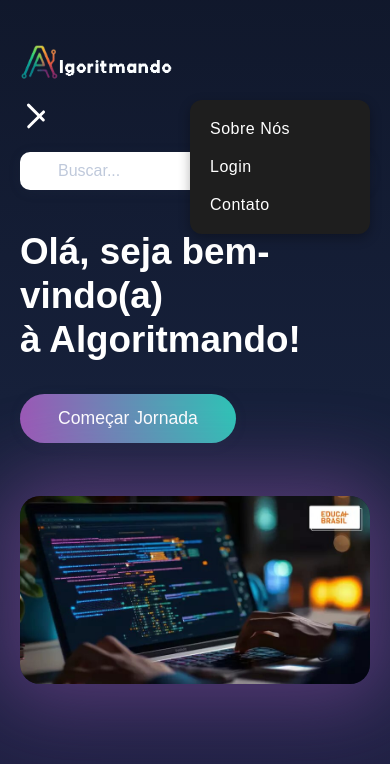
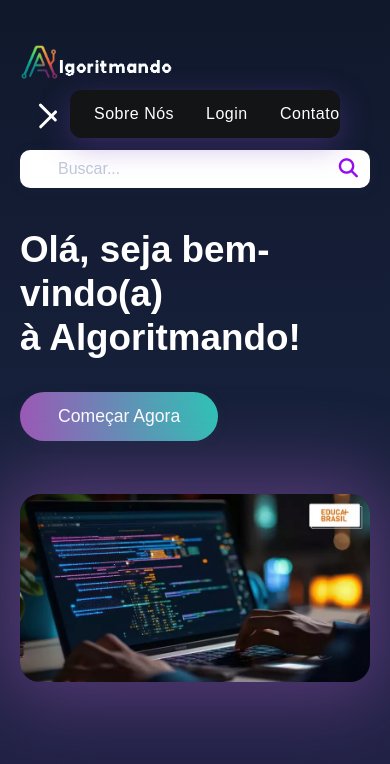
Before and after one commit to CastielWinchster/algoritmando-site, a plain HTML site: page index.html in a window 390 px wide. Both pictures are taken after a click on the element 36 px from the left and 116 px from the top of the page. Drawn offline with Linux system fonts and the light colour scheme.

Commit message:
Add files via upload

```diff
--- a/index.html
+++ b/index.html
@@ -44,7 +44,7 @@
   <section class="hero">
     <div class="hero-text">
       <h1>Olá, seja bem-vindo(a) <br> à Algoritmando!</h1>
-      <button class="btn-grad">Começar Jornada</button>
+      <button class="btn-grad">Começar Agora</button>
     </div>
     <div class="hero-img">
       <img src="assets/programacao.jpg" alt="Imagem destaque">
--- a/style.css
+++ b/style.css
@@ -318,44 +318,117 @@ body {
 
 /* Menu responsivo */
 @media (max-width: 900px) {
+  /* garante que a navbar seja referência para posicionamento absoluto do menu */
+  .navbar {
+    position: relative;
+    overflow: visible; /* importante para que o X não seja cortado */
+  }
+
   .hamburger {
     display: flex;
+    z-index: 1400; /* X acima do menu */
+    position: relative;
+    margin-left: 12px; /* garante espaçamento mínimo do logo */
   }
 
+  /* menu posicionado ao lado do X (a partir da borda esquerda da navbar) */
   .menu {
     position: absolute;
-    top: 100px;
-    right: 20px;
-    background: #1E1E1E;
-    flex-direction: column;
-    gap: 20px;
-    padding: 20px;
+    left: 70px;               /* ajuste fino para colocar ao lado do X */
+    top: 48%;
+    transform: translateY(-40%);
+    background: rgba(20,20,20,0.96);
+    display: none;            /* mostrado quando .menu.active */
+    flex-direction: row;      /* horizontal */
+    gap: 16px;
+    padding: 10px 16px;
     border-radius: 12px;
-    box-shadow: 0 4px 12px rgba(0,0,0,0.3);
-    display: none;
-    z-index: 1000;
-    min-width: 180px;
-    align-items: flex-start;
+    box-shadow: 0 8px 30px rgba(115, 66, 179, 0.384);
+    z-index: 1200;
+    align-items: center;
+    white-space: nowrap;
+    min-width: auto;
+    pointer-events: auto;
+    max-width: calc(100% - 120px);
+    /* estado inicial para animação do container */
+    opacity: 0;
+    transform-origin: left center;
   }
 
+  /* animação "pop" do container do menu quando ativado */
   .menu.active {
     display: flex;
+    animation: menuPop 260ms cubic-bezier(.22,.9,.32,1) forwards;
   }
 
+  @keyframes menuPop {
+    from {
+      opacity: 0;
+      transform: translateY(-12px) scale(0.98);
+      filter: blur(1px);
+    }
+    60% {
+      opacity: 1;
+      transform: translateY(4px) scale(1.02);
+      filter: blur(0);
+    }
+    to {
+      opacity: 1;
+      transform: translateY(0) scale(1);
+      filter: none;
+    }
+  }
+
+  /* animação por item (staggered) */
   .menu a {
-    color: white;
+    color: rgb(255, 255, 255);
     font-size: 1rem;
     font-weight: 500;
     text-decoration: none;
-    transition: color 0.3s ease;
+    transition: color 0.25s ease, transform 0.22s ease;
+    display: inline-block;
+    padding: 6px 8px;
+    line-height: 1;
+    opacity: 0;                       /* inicia invisível */
+    transform: translateY(8px) scale(0.98); /* leve deslocamento */
+    will-change: transform, opacity;
+    /* aplica a animação de entrada (será atrasada por nth-child abaixo) */
+    animation: menuItemIn 360ms cubic-bezier(.22,.9,.32,1) forwards;
   }
+
+  @keyframes menuItemIn {
+    from {
+      opacity: 0;
+      transform: translateY(8px) scale(0.98);
+      filter: blur(2px);
+    }
+    to {
+      opacity: 1;
+      transform: translateY(0) scale(1);
+      filter: none;
+    }
+  }
+
+  /* Staggered delays — ajuste os tempos se necessário */
+  .menu.active a:nth-child(1) { animation-delay: 0.06s; }
+  .menu.active a:nth-child(2) { animation-delay: 0.14s; }
+  .menu.active a:nth-child(3) { animation-delay: 0.22s; }
+  .menu.active a:nth-child(4) { animation-delay: 0.30s; }
+  .menu.active a:nth-child(5) { animation-delay: 0.38s; }
 
   .menu a:hover {
     color: #ff00aa;
+    transform: translateY(-2px) scale(1.02);
   }
 
+  /* assegura que o X não seja tocado pelo menu */
+  .hamburger.active {
+    z-index: 1500;
+  }
+
+  /* adapta barra de busca para mobile sem empurrar o menu */
   .search-container {
-    margin-top: 20px;
+    margin-top: 18px;
     width: 100%;
   }
 }
```
Also changed, not shown: script.js (line endings or trailing spaces).
